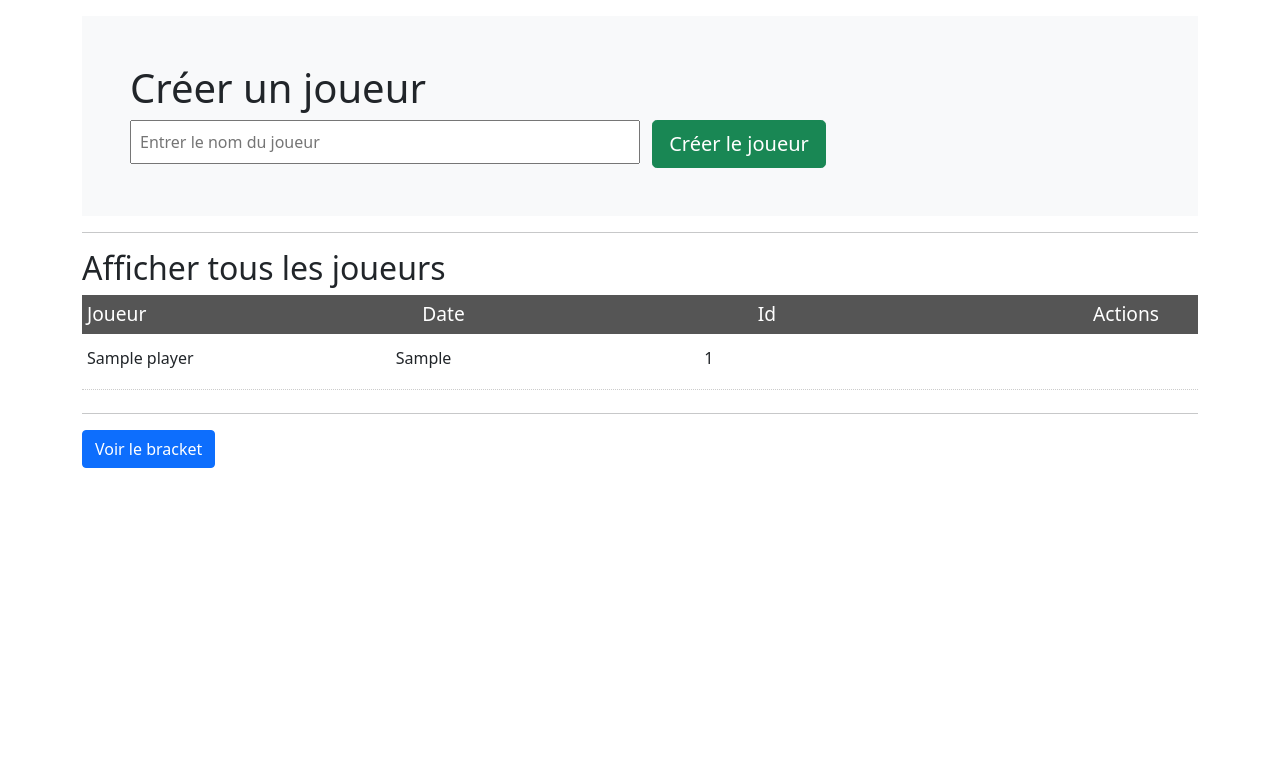
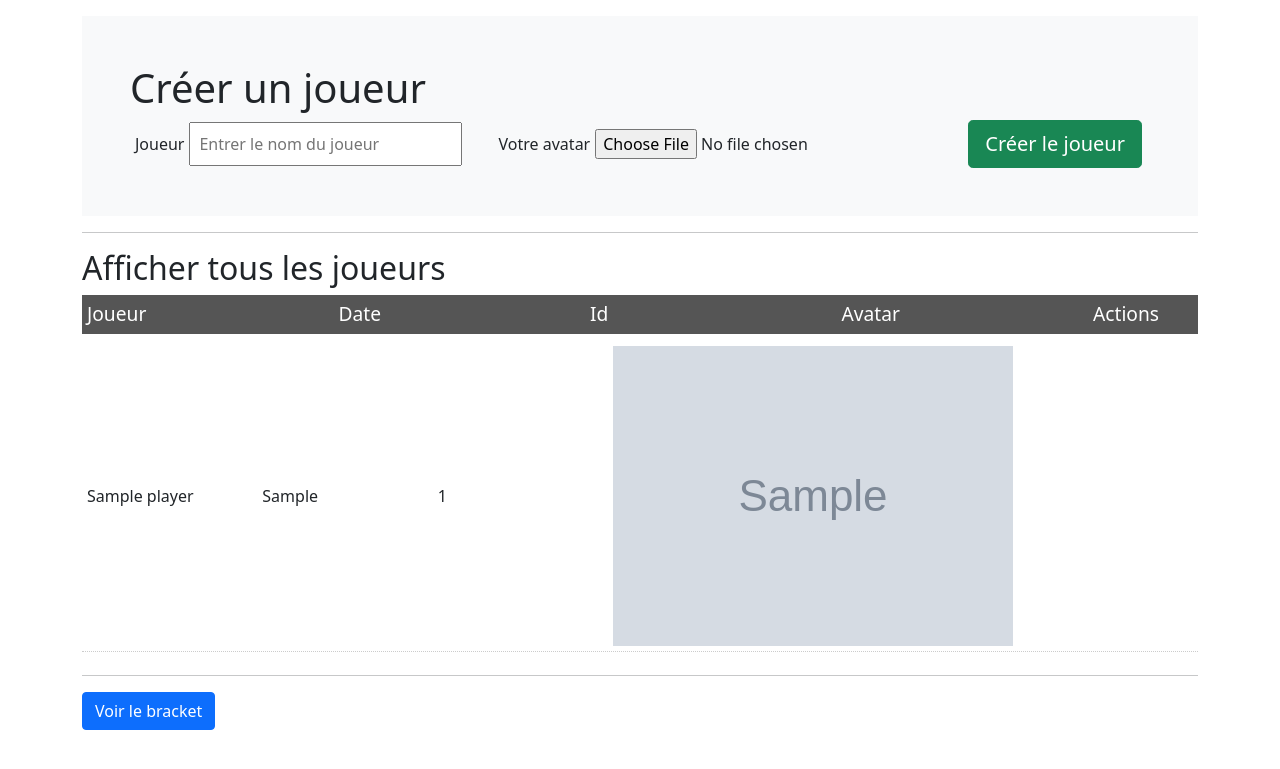
Before and after one commit to MatKodz/tournament, a PHP site: page / in a window 1280 px wide. Shown: the top 769 px of the page. Run offline with PHP 8.4, Linux system fonts and the light colour scheme; tables that the repository leaves empty or names only in its code hold one stand-in row (values such as "Sample post"); grey boxes marked "Sample" are stand-in pictures.

Commit message:
Avatar feat.

```diff
--- a/index.php
+++ b/index.php
@@ -1,17 +1,38 @@
 <?php
+
+function cropResizeImage($inputImg,$inputName) {
+        $destination = "avatar/$inputName";
+        $sourceImage = imagecreatefromjpeg($inputImg);
+        if($sourceImage == false)
+        $sourceImage = imagecreatefromstring(file_get_contents($inputImg));
+        $orgWidth = imagesx($sourceImage);
+        $orgHeight = imagesy($sourceImage);
+        $ref_size = ($orgWidth > $orgHeight) ? $orgHeight : $orgWidth;
+        $destImage = imagecreatetruecolor(128,128);
+        imagecopyresampled($destImage, $sourceImage, 0, 0, 0, 0, 128, 128, $ref_size, $ref_size);
+        imagejpeg($destImage, $destination);
+        imagedestroy($sourceImage);
+        imagedestroy($destImage);
+}
 
 if(isset($_POST['creer'])) {
     $pattern = '/^[a-zA-Z0-9]{3,}$/';
-    if ( preg_match($pattern,$_POST['joueur']) ) {
+    $avatar = $_FILES['avatar'];
+    if ( preg_match($pattern,$_POST['joueur']) && $avatar['error'] == 0 ) {
         require_once "connect.php";
-        echo "Le joueur <b>" . $_POST['joueur'] . "</b> a bien été ajouté ";
-        $req = "INSERT INTO players VALUES (NULL, ? , NOW() )";
+        $req = "INSERT INTO players VALUES (NULL, ? , NOW(), ? )";
         $sth = $dbh->prepare($req);
         $player_name = trim($_POST['joueur']);
-        if ( $sth->execute( [ucfirst($player_name)] ) )
+        $sth->bindValue(1,ucfirst($player_name),PDO::PARAM_STR);
+        $sth->bindValue(2,"avatar/".strtolower($player_name).".jpg",PDO::PARAM_STR);
+        if ( $sth->execute()  )
+        {
+        cropResizeImage($avatar['tmp_name'],strtolower($player_name).".jpg");
+        //move_uploaded_file($avatar['tmp_name'],"avatar/".$avatar['name']);
         $msg_s =  "Le joueur <b>" . $_POST['joueur'] . "</b> a bien été ajouté ";
+        }
     }
-    else $msg_f = "Format incorrect";
+    else $msg_f = "Format incorrect, ou image manquante";
 }
 
 ?>
@@ -28,12 +49,14 @@ if(isset($_POST['creer'])) {
             display: flex;
             justify-content: space-between;
             padding: 5px;
+            align-items: center;
         }
 
         div.player {
           border-bottom: 1px dotted #ccc;
           padding: 7px 0;
           margin: 7px 0;
+          vertical-align: center;
         }
 
         .list-players div.player div, .head-list-players div {
@@ -58,14 +81,23 @@ if(isset($_POST['creer'])) {
           visibility: hidden;
         }
 
+        form label {
+          padding: 5px;
+        }
+
     </style>
 </head>
 <body>
     <div class="container">
             <div class="jumbotron bg-light p-5 my-3">
                 <h1>Créer un joueur</h1>
-                <form action="" method="post">
-                <input type="text" name="joueur" class="w-50 p-2" placeholder="Entrer le nom du joueur">
+                <form enctype="multipart/form-data" action="" method="post" class="d-flex align-items-center">
+                  <div class="flex-grow-1">
+                    <label>Joueur</label><input type="text" name="joueur" class="w-75 p-2" placeholder="Entrer le nom du joueur">
+                  </div>
+                  <div class="flex-grow-1">
+                    <label>Votre avatar</label><input type="file" name="avatar" value="">
+                  </div>
                 <input type="submit" name="creer" value="Créer le joueur" class="mx-2 btn btn-success btn-lg">
                 </form>
                 <?= (isset($msg_s)) ? '<p class="alert alert-success my-3">' . $msg_s .  '</p>' : "" ?>
@@ -76,7 +108,12 @@ if(isset($_POST['creer'])) {
         <div class="row">
         <h2>Afficher tous les joueurs</h2>
         <div class="list-players">
-        <div class="head-list-players"><div>Joueur</div><div>Date </div><div>Id</div><div>Actions</div></div>
+        <div class="head-list-players">
+          <div>Joueur</div>
+          <div>Date </div>
+          <div>Id</div>
+          <div>Avatar</div>
+          <div>Actions</div></div>
         <?php
         $reqall = "SELECT * FROM players ORDER BY player_register DESC";
         require_once "connect.php";
@@ -84,7 +121,8 @@ if(isset($_POST['creer'])) {
             echo "<div class=\"player\">
             <div>{$player['player_name']}</div>
             <div>{$player['player_register']}</div>
-            <div>{$player['player_id']}</div>";
+            <div>{$player['player_id']}</div>
+            <div><img src=\"{$player['player_avatar']}\" alt=\"\"></div>";
             echo '<div><form method="post" action="./remove_user/"><input name="iduser" type="hidden" value="'.$player['player_id'].'"><input type="submit" class="btn btn-danger" value="Supprimer"></form></div>';
             echo "</div>";
         }
```
Also changed, not shown: bracket/src/Tournament-autofill.js (+3 -31 lines), players-list-avatar.php (added, +11 -0 lines).
